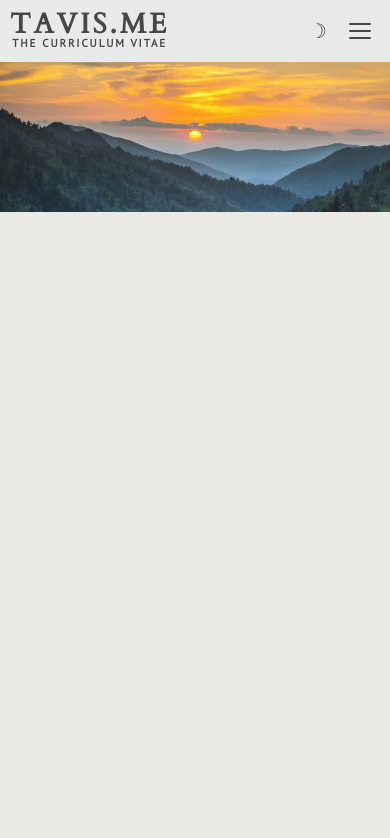
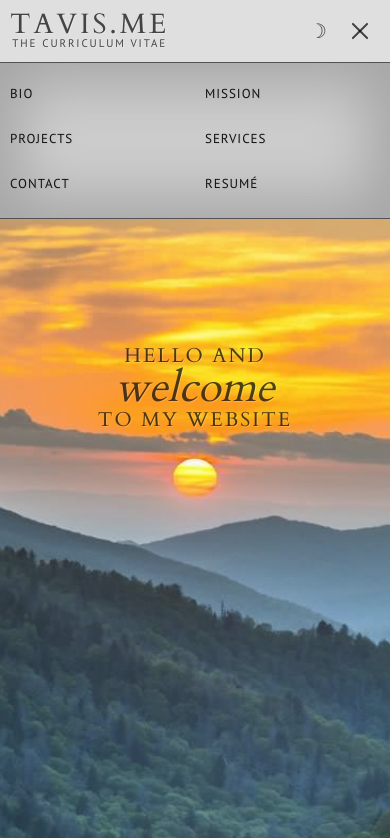
Before and after one commit to ttucker/tavis.me, a Vue app: page / in a window 390 px wide. Shown: the top 838 px of the page. Built offline with nearby package versions, Linux system fonts and the light colour scheme.

Commit message:
full height hero on homepage and opened nav on mobile; fix font weight

```diff
--- a/src/components/HeroImage.vue
+++ b/src/components/HeroImage.vue
@@ -3,11 +3,13 @@ import { onMounted, ref } from 'vue'
 
 interface HeroImageProps {
   currentPage?: string
+  fullHeight?: boolean
   imgSrc: string
 }
 
 withDefaults(defineProps<HeroImageProps>(), {
   currentPage: 'home',
+  fullHeight: false,
 })
 
 const isMobile = ref(false)
@@ -20,7 +22,7 @@ onMounted(() => {
 </script>
 
 <template>
-  <figure class="hero" :class="{ visible: isVisible, mobile: isMobile }">
+  <figure class="hero" :class="{ visible: isVisible, mobile: isMobile, 'hero--full-height': fullHeight }">
     <img :src="imgSrc" :alt="currentPage" />
   </figure>
 </template>
@@ -28,7 +30,7 @@ onMounted(() => {
 <style scoped>
 .hero {
   background: var(--hero-fallback-bg);
-  height: 150px;
+  height: 200px;
   margin: 0;
   opacity: 0;
   position: relative;
@@ -45,6 +47,16 @@ onMounted(() => {
 
 .hero.visible {
   opacity: 0.75;
+}
+
+.hero.hero--full-height {
+  height: 100vh;
+  overflow: hidden;
+}
+
+.hero.hero--full-height img {
+  object-fit: cover;
+  object-position: center;
 }
 
 @media screen and (min-width: 768px) {
--- a/src/components/SiteHeader.vue
+++ b/src/components/SiteHeader.vue
@@ -6,7 +6,7 @@ import { MAIN_NAV_ITEMS } from '../constants/navigation'
 import { useTheme } from '../composables/useTheme'
 
 const route = useRoute()
-const isMenuOpen = ref(false)
+const isMenuOpen = ref(true)
 const { isDarkTheme, toggleTheme } = useTheme()
 
 const themeToggleLabel = computed(() => {
@@ -81,12 +81,14 @@ const toggleMenu = () => {
 .header h1 {
   font-family: CardoCustom, Times, 'Times New Roman', serif;
   font-size: 28px;
+  font-weight: 400;
   letter-spacing: 3px;
   line-height: 24px;
 }
 
 .header h2 {
   font-size: 11px;
+  font-weight: 400;
   letter-spacing: 1.9px;
 }
 
--- a/src/views/HomeView.vue
+++ b/src/views/HomeView.vue
@@ -1,6 +1,6 @@
 <template>
   <div class="page page--home">
-    <HeroImage img-src="/home.jpg" current-page="home" />
+    <HeroImage img-src="/home.jpg" current-page="home" :full-height="true" />
     <blockquote class="blockquote">
       Hello and <i>welcome</i> to my website
     </blockquote>
@@ -12,26 +12,47 @@ import HeroImage from '../components/HeroImage.vue'
 </script>
 
 <style scoped>
+.page--home {
+  min-height: 100vh;
+  position: relative;
+}
+
 .blockquote {
-  display: none;
+  color: oklch(0.1913 0 0);
+  font-family: CardoCustom, Times, 'Times New Roman', serif;
+  font-size: 20px;
+  left: 50%;
+  letter-spacing: 2px;
+  line-height: 24px;
+  pointer-events: none;
+  position: absolute;
+  text-align: center;
+  text-shadow: 1px 1px oklch(1 0 0 / 0.2);
+  text-transform: uppercase;
+  top: 20%;
+  transform: translate(-50%, -50%);
+  width: min(92vw, 640px);
+}
+
+.blockquote i {
+  display: block;
+  font-style: italic;
+  font-synthesis: style;
+  font-size: 42px;
+  letter-spacing: 0;
+  line-height: 40px;
+  text-transform: lowercase;
 }
 
 @media screen and (min-width: 768px) {
   .blockquote {
-    color: oklch(0.1913 0 0);
-    display: block;
-    font-family: CardoCustom, Times, 'Times New Roman', serif;
+    bottom: 67%;
     font-size: 25px;
     left: 47%;
-    letter-spacing: 2px;
     line-height: 25px;
-    position: fixed;
-    text-align: center;
-    text-shadow: 1px 1px oklch(1 0 0 / 0.2);
-    text-transform: uppercase;
-    transform: translateY(0);
-    will-change: transform;
-    bottom: 67%;
+    top: auto;
+    transform: none;
+    width: auto;
   }
 
   .blockquote:first-letter {
@@ -39,17 +60,13 @@ import HeroImage from '../components/HeroImage.vue'
   }
 
   .blockquote i {
-    display: block;
-    font-style: italic;
-    font-synthesis: style;
     font-size: 50px;
-    letter-spacing: 0;
     line-height: 46px;
-    text-transform: lowercase;
   }
 
   .blockquote i:first-letter {
     margin-left: -125px;
+  }
 }
 
 @media (prefers-color-scheme: light) {
@@ -61,5 +78,4 @@ import HeroImage from '../components/HeroImage.vue'
 :global(html[data-theme='light'] .blockquote) {
   color: oklch(0 0 0 / 0.7);
 }
-}
 </style>
```
Lines whose indentation alone changed are shown as unchanged.
